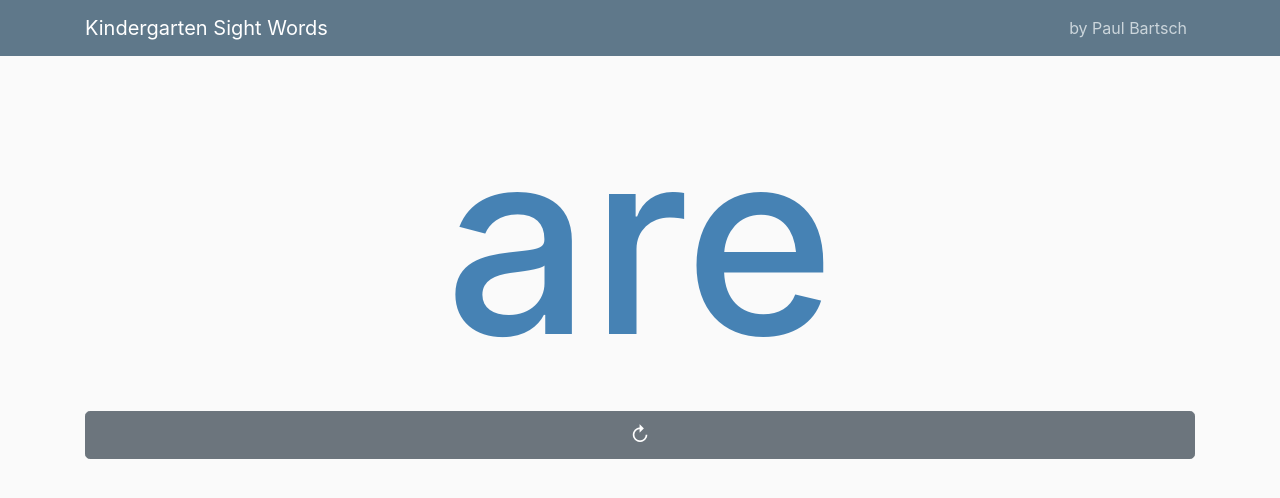
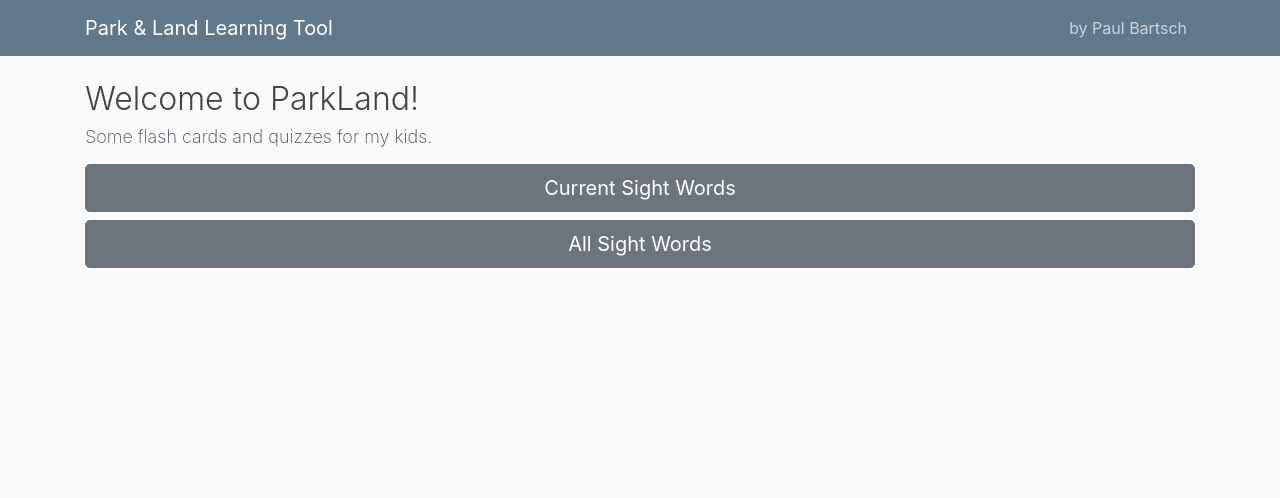
Before and after one commit to pdbartsch/parkland, a Flask app: page / in a window 1280 px wide. Shown: the top 498 px of the page. Run offline with Flask 2, Linux system fonts and the light colour scheme; some libraries are stand-ins or nearby versions.

Commit message:
current or all sight words

```diff
--- a/parklandapp/routes.py
+++ b/parklandapp/routes.py
@@ -107,8 +107,21 @@ sws = [
     "out",
 ]
 
+swsc = sws[0:18]
+
 
 @app.route("/")
 def home():
+    return render_template("home.html", heading_text="Welcome to ParkLand!")
+
+
+@app.route("/current_words")
+def current_words():
+    word = random.choice(swsc)
+    return render_template("words.html", heading_text="", word=word)
+
+
+@app.route("/all_words")
+def all_words():
     word = random.choice(sws)
     return render_template("words.html", heading_text="", word=word)
--- a/parklandapp/static/main.css
+++ b/parklandapp/static/main.css
@@ -11,6 +11,12 @@ h4,
 h5,
 h6 {
   color: #444444;
+}
+
+ul {
+  color: STEELBLUE;
+  font-size: 18px;
+  font-weight: 400;
 }
 
 .bg-steel {
@@ -94,3 +100,9 @@ a.article-title:hover {
 .bp {
   padding: ($spacer * 3) !important;
 }
+
+.about {
+  color: rgb(64, 78, 90);
+  font-size: 18px;
+  font-weight: 200;
+}
--- /dev/null
+++ b/parklandapp/templates/home.html
@@ -0,0 +1,34 @@
+{% extends 'layout.html' %} {% block content %}
+
+<p class="about">
+  Some flash cards and quizzes for my kids.
+</p>
+<p class="about">
+  <!-- <ul>
+  <li><a href="{{ url_for('current_words') }}">Current Sight Words</a></li>
+  <li><a href="{{ url_for('all_words') }}">All Sight Words</a></li>
+</ul>
+</p> -->
+</p>
+
+<p class="bp">
+  <button
+    type="button"
+    class="btn btn-secondary btn-lg btn-block"
+    value="First Link"
+    onClick="location.href='{{ url_for('current_words') }}';"
+  >
+    Current Sight Words
+  </button>
+
+  <button
+    type="button"
+    class="btn btn-secondary btn-lg btn-block"
+    value="First Link"
+    onClick="location.href='{{ url_for('all_words') }}';"
+  >
+    All Sight Words
+  </button>
+
+  {% endblock content %}
+</p>
--- a/parklandapp/templates/layout.html
+++ b/parklandapp/templates/layout.html
@@ -29,9 +29,9 @@
     />
 
     {% if title %}
-    <title>Sight Words - {{ title }}</title>
+    <title>ParkLand - {{ title }}</title>
     {% else %}
-    <title>Kindergarten Sight Words</title>
+    <title>ParkLand</title>
     {% endif %}
   </head>
 
@@ -39,7 +39,7 @@
     <header class="site-header">
       <nav class="navbar navbar-expand-md navbar-dark bg-steel fixed-top">
         <div class="container">
-          <a class="navbar-brand mr-4" href="/">Kindergarten Sight Words </a>
+          <a class="navbar-brand mr-4" href="/">Park & Land Learning Tool </a>
           <button
             class="navbar-toggler"
             type="button"
```
Also changed, not shown: 1 other file.
